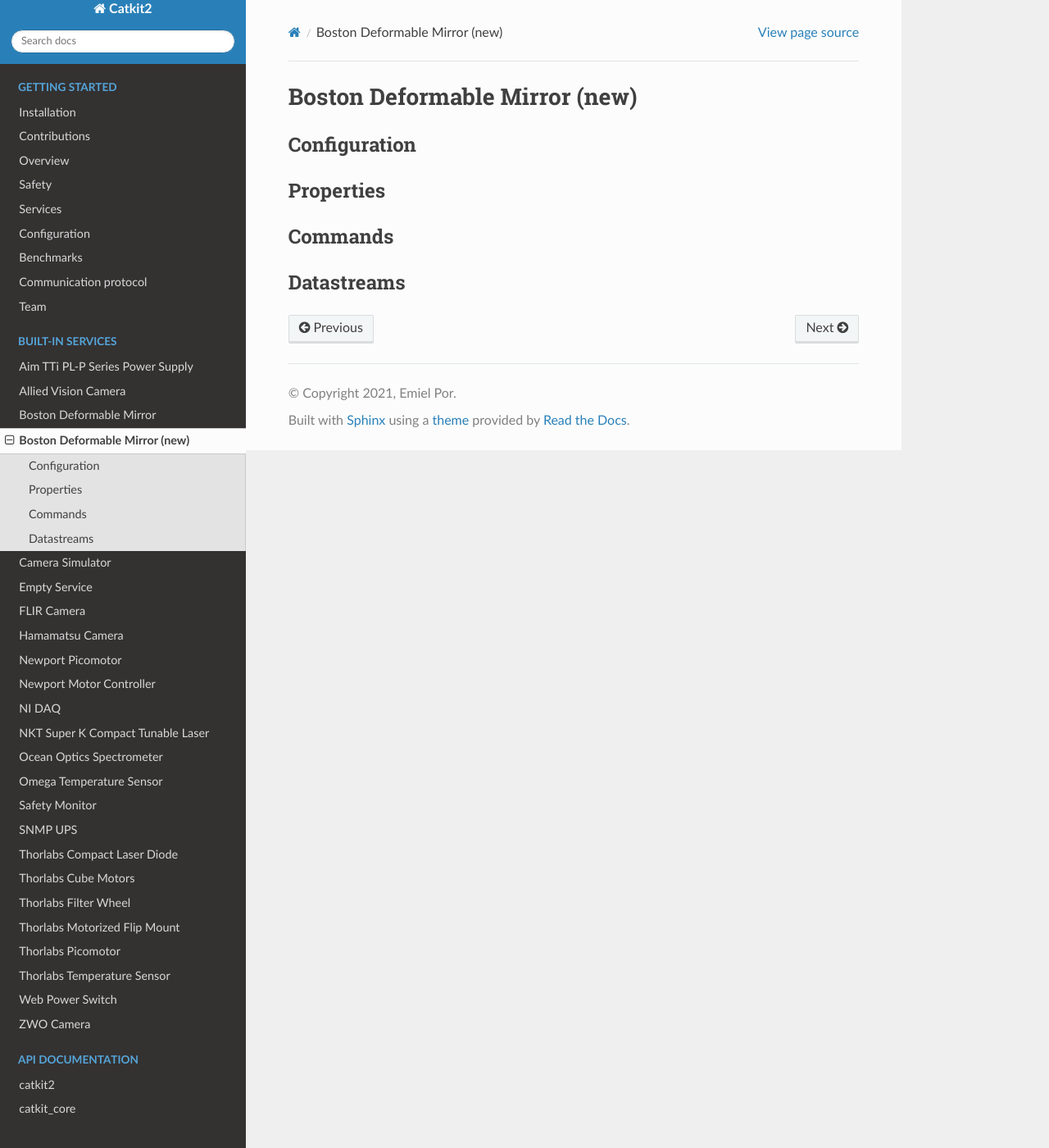
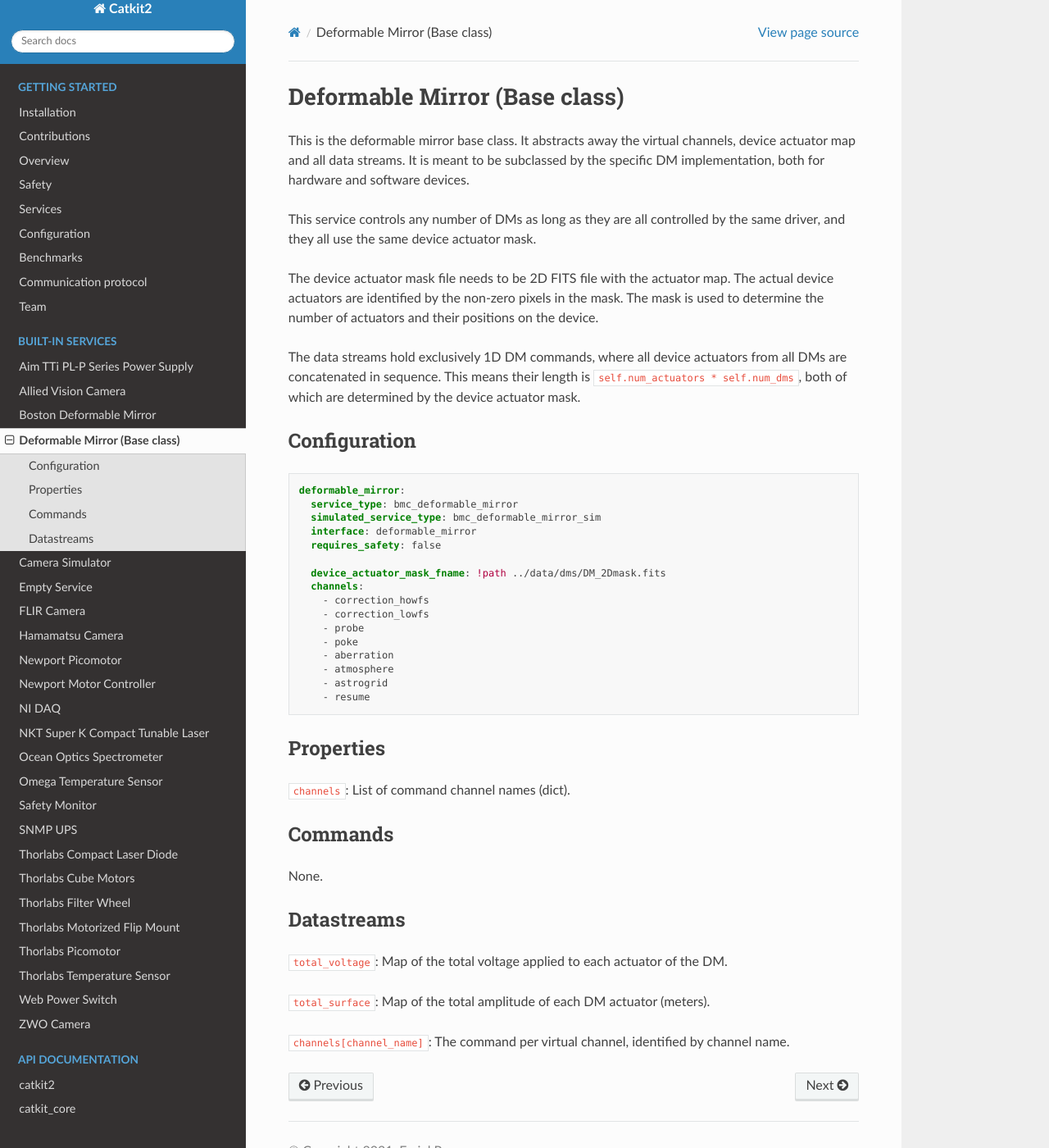
Before and after one commit to spacetelescope/catkit2, a Sphinx documentation site: the page built from docs/services/bmc_deformable_mirror.rst, in a window 1280 px wide and 1400 px high. Shown: the whole window at 82% size. Built offline with Sphinx 7.4.7 and the Read the Docs theme 2.0.0, drawn with Linux system fonts in a browser that asks for light colours.

Commit message:
Fill in documentation for DM base class.

```diff
--- a/docs/services/bmc_deformable_mirror.rst
+++ b/docs/services/bmc_deformable_mirror.rst
@@ -1,14 +1,54 @@
-Boston Deformable Mirror (new)
+Deformable Mirror (Base class)
 ==============================
+
+This is the deformable mirror base class. It abstracts away the virtual channels, device actuator map and all data
+streams. It is meant to be subclassed by the specific DM implementation, both for hardware and software devices.
+
+This service controls any number of DMs as long as they are all controlled by the same driver, and they all use the same
+device actuator mask.
+
+The device actuator mask file needs to be 2D FITS file with the actuator map. The actual device actuators are identified
+by the non-zero pixels in the mask. The mask is used to determine the number of actuators and their positions on the
+device.
+
+The data streams hold exclusively 1D DM commands, where all device actuators from all DMs are concatenated in sequence.
+This means their length is ``self.num_actuators * self.num_dms``, both of which are determined by the device
+actuator mask.
 
 Configuration
 -------------
 
+.. code-block:: YAML
+
+    deformable_mirror:
+      service_type: bmc_deformable_mirror
+      simulated_service_type: bmc_deformable_mirror_sim
+      interface: deformable_mirror
+      requires_safety: false
+
+      device_actuator_mask_fname: !path ../data/dms/DM_2Dmask.fits
+      channels:
+        - correction_howfs
+        - correction_lowfs
+        - probe
+        - poke
+        - aberration
+        - atmosphere
+        - astrogrid
+        - resume
+
 Properties
 ----------
+``channels``: List of command channel names (dict).
 
 Commands
 --------
+None.
 
 Datastreams
 -----------
+``total_voltage``: Map of the total voltage applied to each actuator of the DM.
+
+``total_surface``: Map of the total amplitude of each DM actuator (meters).
+
+``channels[channel_name]``: The command per virtual channel, identified by channel name.
```
